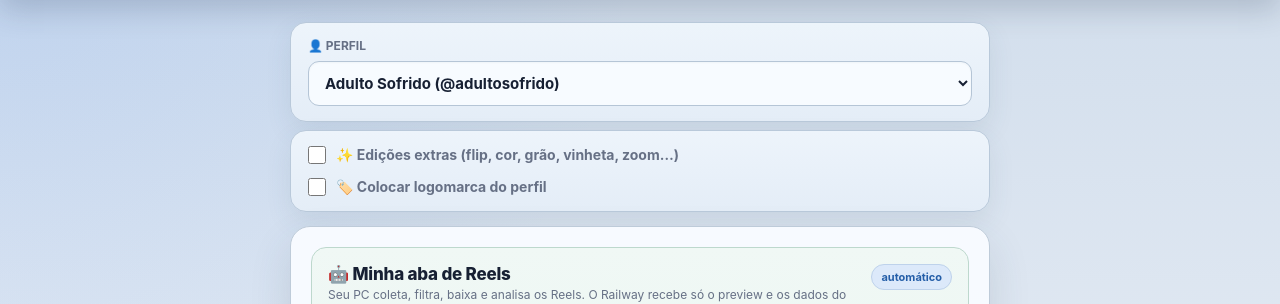
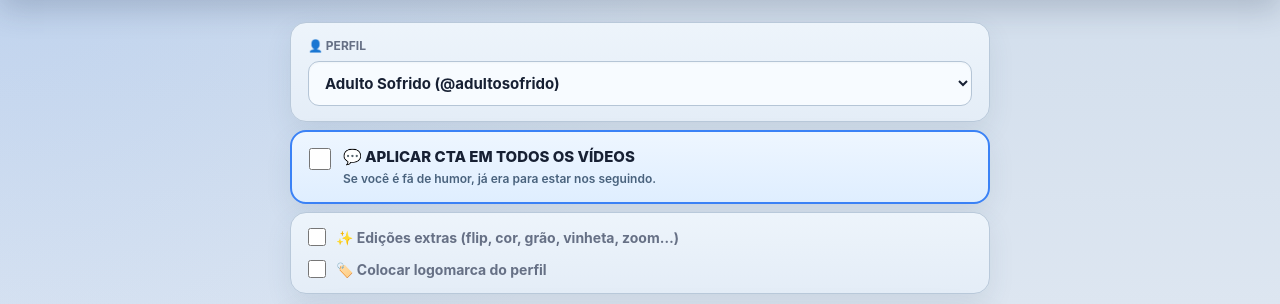
Before and after one commit to TeemotioBB/GERADOR-DE-MEMES, a Flask app: page / in a window 1280 px wide. Shown: the part 107-411 px from the top of the page. Run offline with Flask 3, Linux system fonts and the light colour scheme.

Commit message:
Update index.html

```diff
--- a/templates/index.html
+++ b/templates/index.html
@@ -422,6 +422,15 @@
     </select>
   </div>
 
+  <div class="perfil-bar" style="margin-top:-6px;border:2px solid #3b82f6;background:linear-gradient(180deg,#eef6ff,#dfeeff);">
+    <label for="chkLegendaHumor" style="display:flex;align-items:flex-start;gap:12px;cursor:pointer;font-size:15px;font-weight:800;color:#172033;">
+      <input type="checkbox" id="chkLegendaHumor" style="width:22px;height:22px;accent-color:#2563eb;margin-top:1px;flex:0 0 auto;">
+      <span>💬 APLICAR CTA EM TODOS OS VÍDEOS
+        <small style="display:block;font-size:12px;font-weight:600;color:#49627d;margin-top:5px;line-height:1.4;">Se você é fã de humor, já era para estar nos seguindo.</small>
+      </span>
+    </label>
+  </div>
+
   <div class="perfil-bar" style="margin-top:-6px;">
     <label style="display:flex;align-items:center;gap:10px;cursor:pointer;font-size:14px;font-weight:650;">
       <input type="checkbox" id="chkEdicoesExtras" style="width:18px;height:18px;accent-color:#3b82f6;">
@@ -1747,9 +1756,15 @@ https://www.instagram.com/reel/..."></textarea>
       return;
     }
 
-    const semLegenda = prontos.filter(
-      it => !it.legenda.trim()
-    );
+    const usarLegendaHumor =
+      document.getElementById('chkLegendaHumor').checked;
+
+    const LEGENDA_HUMOR =
+      'Se você é fã de humor, já era para estar nos seguindo.';
+
+    const semLegenda = usarLegendaHumor
+      ? []
+      : prontos.filter(it => !it.legenda.trim());
 
     if (
       semLegenda.length &&
@@ -1761,9 +1776,11 @@ https://www.instagram.com/reel/..."></textarea>
       return;
     }
 
-    const fila = prontos.filter(
-      it => it.legenda.trim()
-    );
+    // Com a opção marcada, todos os vídeos entram na fila mesmo que o campo
+    // individual de legenda esteja vazio. A frase fixa substitui a legenda.
+    const fila = usarLegendaHumor
+      ? prontos
+      : prontos.filter(it => it.legenda.trim());
 
     if (!fila.length){
       return;
@@ -1852,7 +1869,7 @@ https://www.instagram.com/reel/..."></textarea>
 
       const payload = {
         id: it.jobId,
-        legenda: it.legenda.trim(),
+        legenda: usarLegendaHumor ? LEGENDA_HUMOR : it.legenda.trim(),
         crop: it.box,
         perfil: perfilSel,
         uniqueness: {
```
